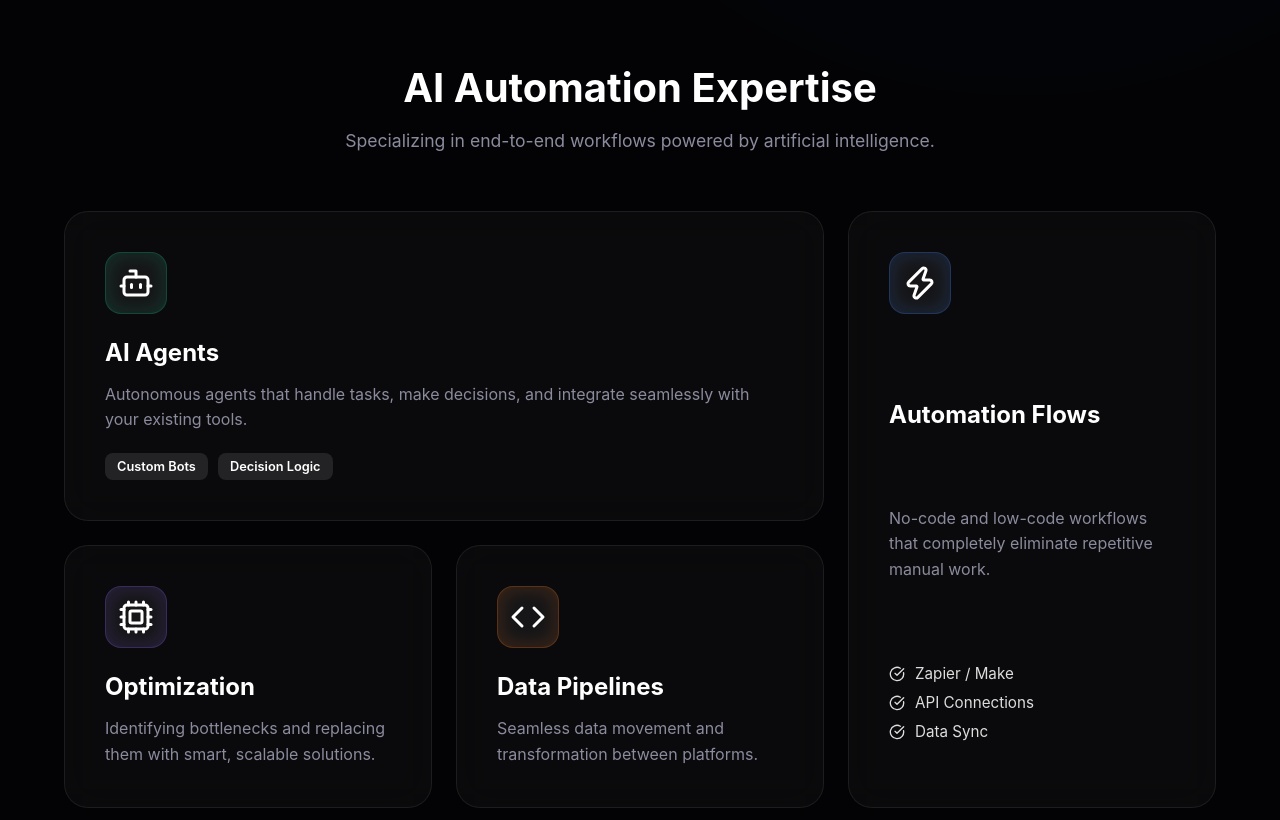
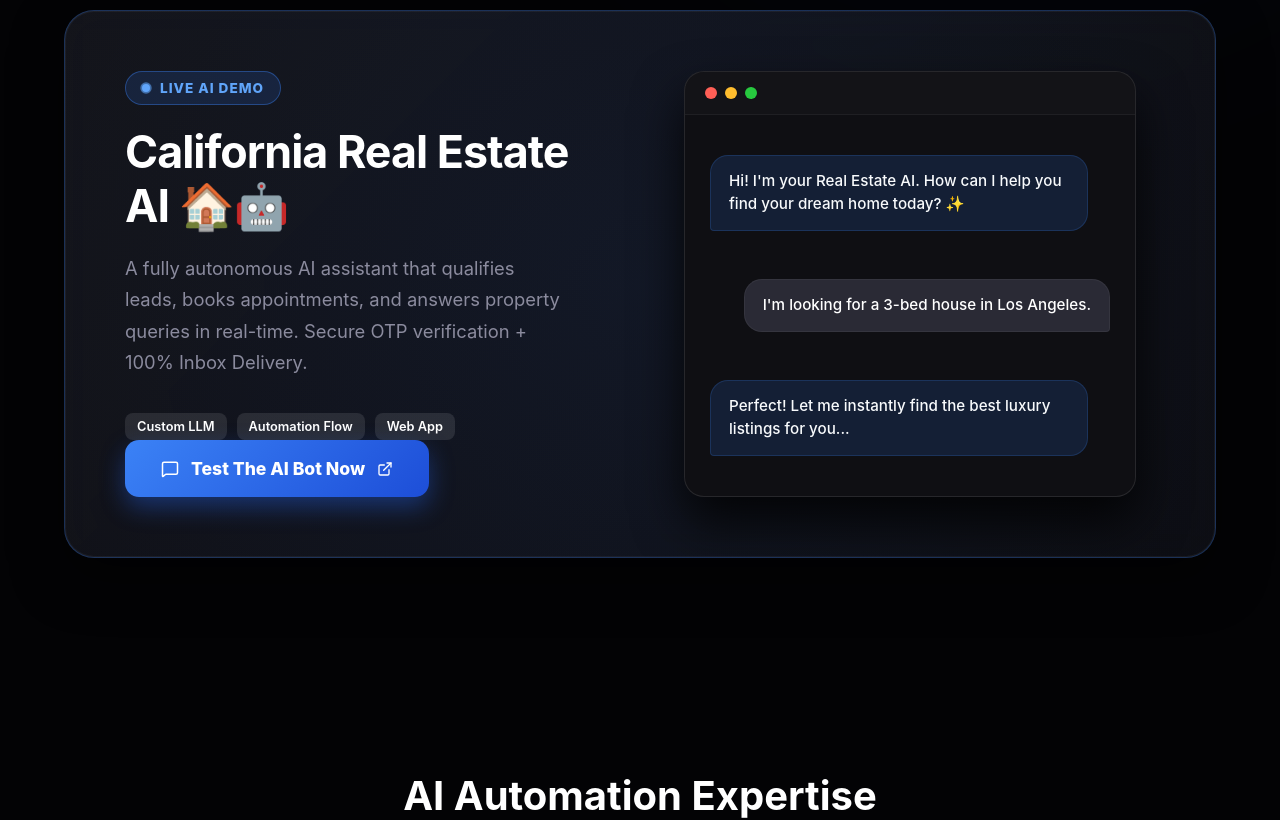
Before and after one commit to saqiqshahzad-jpg/alaaudin-labs, a React (Create React App) app: page / in a window 1280 px wide. Shown: the part 920-1740 px from the top of the page. Built offline with nearby package versions, Linux system fonts and the light colour scheme.

Commit message:
Merged VIP CSS

```diff
--- a/src/App.css
+++ b/src/App.css
@@ -1,4 +1,3 @@
-/* eslint-disable */
 /* 🌑 ELITE BASE STYLES */
 :root {
   --bg-color: #030305;
@@ -68,6 +67,57 @@ body {
 .btn-primary:hover { transform: translateY(-5px); box-shadow: 0 10px 30px rgba(255,255,255,0.2); }
 .btn-secondary { background: var(--glass-bg); color: white; border: 1px solid var(--glass-border); backdrop-filter: blur(10px); }
 .btn-secondary:hover { background: rgba(255,255,255,0.1); transform: translateY(-5px); }
+
+/* 🌟 FEATURED PROJECT STYLES (REAL ESTATE BOT) */
+.featured-project-section { padding: 80px 0; }
+.project-glass-card {
+  background: linear-gradient(135deg, rgba(30, 30, 38, 0.6), rgba(15, 15, 20, 0.8));
+  border: 1px solid rgba(59, 130, 246, 0.3);
+  border-radius: 30px; padding: 60px; display: flex; gap: 50px; align-items: center;
+  box-shadow: 0 20px 50px rgba(0, 0, 0, 0.5), inset 0 0 0 1px rgba(255, 255, 255, 0.05);
+  position: relative; overflow: hidden; backdrop-filter: blur(20px);
+}
+.project-glass-card::after {
+  content: ""; position: absolute; top: -50%; left: -50%; width: 200%; height: 200%;
+  background: radial-gradient(circle, rgba(59, 130, 246, 0.08) 0%, transparent 60%);
+  z-index: 0; pointer-events: none;
+}
+.project-content { flex: 1; z-index: 1; }
+.project-visual { flex: 1; z-index: 1; display: flex; justify-content: center; align-items: center; }
+
+.project-badge {
+  display: inline-flex; align-items: center; gap: 10px;
+  background: rgba(59, 130, 246, 0.15); color: #60a5fa; padding: 8px 16px;
+  border-radius: 20px; font-size: 0.85rem; font-weight: 800; text-transform: uppercase; margin-bottom: 20px;
+  border: 1px solid rgba(59, 130, 246, 0.4); letter-spacing: 1px;
+}
+.pulse-dot-blue { width: 8px; height: 8px; background: #60a5fa; border-radius: 50%; animation: bluePulse 2s infinite; }
+@keyframes bluePulse { 0% { box-shadow: 0 0 0 0 rgba(96, 165, 250, 0.7); } 70% { box-shadow: 0 0 0 10px transparent; } 100% { box-shadow: 0 0 0 0 transparent; } }
+
+.project-content h2 { font-size: 2.8rem; margin: 0 0 20px 0; color: white; letter-spacing: -1px; }
+.project-content p { color: var(--text-muted); font-size: 1.15rem; line-height: 1.7; margin-bottom: 35px; max-width: 90%; }
+
+.live-demo-btn {
+  display: inline-flex; align-items: center; gap: 12px;
+  background: linear-gradient(135deg, #3b82f6, #1d4ed8); color: white;
+  padding: 18px 36px; border-radius: 14px; font-weight: 800; font-size: 1.1rem;
+  text-decoration: none; transition: all 0.3s cubic-bezier(0.175, 0.885, 0.32, 1.275);
+  box-shadow: 0 10px 25px rgba(37, 99, 235, 0.4); cursor: none;
+}
+.live-demo-btn:hover { transform: translateY(-5px) scale(1.03); box-shadow: 0 15px 35px rgba(37, 99, 235, 0.6); background: linear-gradient(135deg, #60a5fa, #2563eb); }
+
+/* 📱 Fake Chat Window (Visual) */
+.mockup-window {
+  background: #0f0f13; border: 1px solid rgba(255, 255, 255, 0.1); border-radius: 20px;
+  width: 100%; max-width: 450px; box-shadow: 0 25px 50px rgba(0,0,0,0.8); position: relative;
+}
+.mockup-header { padding: 15px 20px; border-bottom: 1px solid rgba(255,255,255,0.05); display: flex; gap: 8px; background: rgba(255,255,255,0.02); border-top-left-radius: 20px; border-top-right-radius: 20px; }
+.dot { width: 12px; height: 12px; border-radius: 50%; }
+.dot.red { background: #ff5f56; } .dot.yellow { background: #ffbd2e; } .dot.green { background: #27c93f; }
+.mockup-body { padding: 25px; display: flex; flex-direction: column; gap: 18px; }
+.ai-chat, .user-chat { padding: 14px 18px; border-radius: 18px; font-size: 0.95rem; line-height: 1.5; max-width: 85%; font-weight: 500; }
+.ai-chat { background: rgba(59, 130, 246, 0.15); color: #f8fafc; align-self: flex-start; border-bottom-left-radius: 4px; border: 1px solid rgba(59, 130, 246, 0.2); }
+.user-chat { background: #2a2a35; color: white; align-self: flex-end; border-bottom-right-radius: 4px; border: 1px solid rgba(255,255,255,0.05); }
 
 /* 🍱 BENTO GRID (THE FIGMA WOW FACTOR) */
 .services-section { padding: 100px 0; }
@@ -146,4 +196,10 @@ body {
   .stats-container { flex-direction: column; }
   .cursor-dot, .cursor-outline { display: none; } /* Hide custom cursor on mobile */
   body { cursor: auto; }
+
+  /* Mobile Fixes for Bot section */
+  .project-glass-card { flex-direction: column; padding: 40px 20px; text-align: center; }
+  .project-content p { max-width: 100%; }
+  .project-content h2 { font-size: 2.2rem; }
+  .tech-stack { justify-content: center; }
 }
--- a/src/App.js
+++ b/src/App.js
@@ -1,6 +1,6 @@
 import React, { useState, useEffect } from 'react';
 import { motion } from 'framer-motion';
-import { Bot, Cpu, Zap, Mail, ArrowRight, Code, CheckCircle } from 'lucide-react';
+import { Bot, Cpu, Zap, Mail, ArrowRight, Code, CheckCircle, MessageSquare, ExternalLink } from 'lucide-react';
 import './App.css';
 
 const App = () => {
@@ -70,7 +70,44 @@ const App = () => {
           </motion.div>
         </section>
 
-        {/* 🍱 2. BENTO GRID SERVICES */}
+        {/* 🌟 2. FEATURED PROJECT (NEW: REAL ESTATE BOT) */}
+        <section className="featured-project-section">
+          <motion.div
+            className="project-glass-card"
+            initial={{ opacity: 0, scale: 0.95 }} whileInView={{ opacity: 1, scale: 1 }} transition={{ duration: 0.8 }} viewport={{ once: true }}
+          >
+            <div className="project-content">
+              <div className="project-badge"><span className="pulse-dot-blue"></span> Live AI Demo</div>
+              <h2>California Real Estate AI 🏠🤖</h2>
+              <p>A fully autonomous AI assistant that qualifies leads, books appointments, and answers property queries in real-time. Secure OTP verification + 100% Inbox Delivery.</p>
+              <div className="tech-stack"><span>Custom LLM</span><span>Automation Flow</span><span>Web App</span></div>
+              <a
+                href="https://carealestateadvisor.online"
+                target="_blank" rel="noreferrer"
+                className="live-demo-btn"
+                onMouseEnter={() => setIsHovering(true)} onMouseLeave={() => setIsHovering(false)}
+              >
+                <MessageSquare size={18} /> Test The AI Bot Now <ExternalLink size={16} />
+              </a>
+            </div>
+
+            {/* 📱 Mockup Visual of the Bot */}
+            <div className="project-visual">
+               <div className="mockup-window">
+                  <div className="mockup-header">
+                    <span className="dot red"></span><span className="dot yellow"></span><span className="dot green"></span>
+                  </div>
+                  <div className="mockup-body">
+                     <p className="ai-chat">Hi! I'm your Real Estate AI. How can I help you find your dream home today? ✨</p>
+                     <p className="user-chat">I'm looking for a 3-bed house in Los Angeles.</p>
+                     <p className="ai-chat">Perfect! Let me instantly find the best luxury listings for you...</p>
+                  </div>
+               </div>
+            </div>
+          </motion.div>
+        </section>
+
+        {/* 🍱 3. BENTO GRID SERVICES */}
         <section className="services-section">
           <motion.div
             initial={{ opacity: 0 }} whileInView={{ opacity: 1 }} transition={{ duration: 0.8 }} viewport={{ once: true }}
@@ -81,25 +118,14 @@ const App = () => {
           </motion.div>
 
           <div className="bento-master-grid">
-
-            {/* Bento Box 1 */}
-            <motion.div
-              className="bento-box glass-card box-large"
-              whileHover={{ y: -10, scale: 1.02 }} transition={{ type: "spring", stiffness: 300 }}
-              onMouseEnter={() => setIsHovering(true)} onMouseLeave={() => setIsHovering(false)}
-            >
+            <motion.div className="bento-box glass-card box-large" whileHover={{ y: -10, scale: 1.02 }} onMouseEnter={() => setIsHovering(true)} onMouseLeave={() => setIsHovering(false)}>
               <div className="icon-wrapper green-glow"><Bot size={36} /></div>
               <h3>AI Agents</h3>
               <p>Autonomous agents that handle tasks, make decisions, and integrate seamlessly with your existing tools.</p>
               <div className="tech-stack"><span>Custom Bots</span><span>Decision Logic</span></div>
             </motion.div>
 
-            {/* Bento Box 2 */}
-            <motion.div
-              className="bento-box glass-card box-tall"
-              whileHover={{ y: -10, scale: 1.02 }} transition={{ type: "spring", stiffness: 300 }}
-              onMouseEnter={() => setIsHovering(true)} onMouseLeave={() => setIsHovering(false)}
-            >
+            <motion.div className="bento-box glass-card box-tall" whileHover={{ y: -10, scale: 1.02 }} onMouseEnter={() => setIsHovering(true)} onMouseLeave={() => setIsHovering(false)}>
               <div className="icon-wrapper blue-glow"><Zap size={36} /></div>
               <h3>Automation Flows</h3>
               <p>No-code and low-code workflows that completely eliminate repetitive manual work.</p>
@@ -110,32 +136,21 @@ const App = () => {
               </ul>
             </motion.div>
 
-            {/* Bento Box 3 */}
-            <motion.div
-              className="bento-box glass-card"
-              whileHover={{ y: -10, scale: 1.02 }} transition={{ type: "spring", stiffness: 300 }}
-              onMouseEnter={() => setIsHovering(true)} onMouseLeave={() => setIsHovering(false)}
-            >
+            <motion.div className="bento-box glass-card" whileHover={{ y: -10, scale: 1.02 }} onMouseEnter={() => setIsHovering(true)} onMouseLeave={() => setIsHovering(false)}>
               <div className="icon-wrapper purple-glow"><Cpu size={36} /></div>
               <h3>Optimization</h3>
               <p>Identifying bottlenecks and replacing them with smart, scalable solutions.</p>
             </motion.div>
 
-            {/* Bento Box 4 */}
-            <motion.div
-              className="bento-box glass-card"
-              whileHover={{ y: -10, scale: 1.02 }} transition={{ type: "spring", stiffness: 300 }}
-              onMouseEnter={() => setIsHovering(true)} onMouseLeave={() => setIsHovering(false)}
-            >
+            <motion.div className="bento-box glass-card" whileHover={{ y: -10, scale: 1.02 }} onMouseEnter={() => setIsHovering(true)} onMouseLeave={() => setIsHovering(false)}>
               <div className="icon-wrapper orange-glow"><Code size={36} /></div>
               <h3>Data Pipelines</h3>
               <p>Seamless data movement and transformation between platforms.</p>
             </motion.div>
-
           </div>
         </section>
 
-        {/* 🏆 3. THE "WHY ME" SECTION */}
+        {/* 🏆 4. THE "WHY ME" SECTION */}
         <section className="why-me-section">
            <motion.div
              className="glass-banner"
@@ -145,23 +160,14 @@ const App = () => {
               <p>As a self-employed specialist, I bring the speed and flexibility that agencies can't match. Direct collaboration, zero overhead, and full accountability.</p>
 
               <div className="stats-container">
-                 <div className="stat-item">
-                    <h4>Direct</h4>
-                    <span>No middlemen, no delays</span>
-                 </div>
-                 <div className="stat-item">
-                    <h4>Custom</h4>
-                    <span>Built for your specific stack</span>
-                 </div>
-                 <div className="stat-item">
-                    <h4>Fast</h4>
-                    <span>Quicker delivery, high quality</span>
-                 </div>
+                 <div className="stat-item"><h4>Direct</h4><span>No middlemen, no delays</span></div>
+                 <div className="stat-item"><h4>Custom</h4><span>Built for your specific stack</span></div>
+                 <div className="stat-item"><h4>Fast</h4><span>Quicker delivery, high quality</span></div>
               </div>
            </motion.div>
         </section>
 
-        {/* 📧 4. FOOTER / CONTACT */}
+        {/* 📧 5. FOOTER / CONTACT */}
         <footer className="footer-section">
           <h2>Ready to Automate?</h2>
           <p>Let's eliminate repetitive tasks and integrate AI into your business.</p>
@@ -171,16 +177,11 @@ const App = () => {
             </a>
             <a href="https://www.linkedin.com/in/muhammad-saqib-aichatbotdeveloper" target="_blank" rel="noreferrer" className="social-pill" onMouseEnter={() => setIsHovering(true)} onMouseLeave={() => setIsHovering(false)}>
               <svg width="20" height="20" viewBox="0 0 24 24" fill="none" stroke="currentColor" strokeWidth="2" strokeLinecap="round" strokeLinejoin="round">
-                <path d="M16 8a6 6 0 0 1 6 6v7h-4v-7a2 2 0 0 0-2-2 2 2 0 0 0-2 2v7h-4v-7a6 6 0 0 1 6-6z"></path>
-                <rect x="2" y="9" width="4" height="12"></rect>
-                <circle cx="4" cy="4" r="2"></circle>
-              </svg>
-              LinkedIn
+                <path d="M16 8a6 6 0 0 1 6 6v7h-4v-7a2 2 0 0 0-2-2 2 2 0 0 0-2 2v7h-4v-7a6 6 0 0 1 6-6z"></path><rect x="2" y="9" width="4" height="12"></rect><circle cx="4" cy="4" r="2"></circle>
+              </svg> LinkedIn
             </a>
           </div>
-          <div className="footer-bottom">
-            © 2026 Muhammad Saqib | AI Automation Specialist
-          </div>
+          <div className="footer-bottom">© 2026 Muhammad Saqib | AI Automation Specialist</div>
         </footer>
 
       </div>
```
